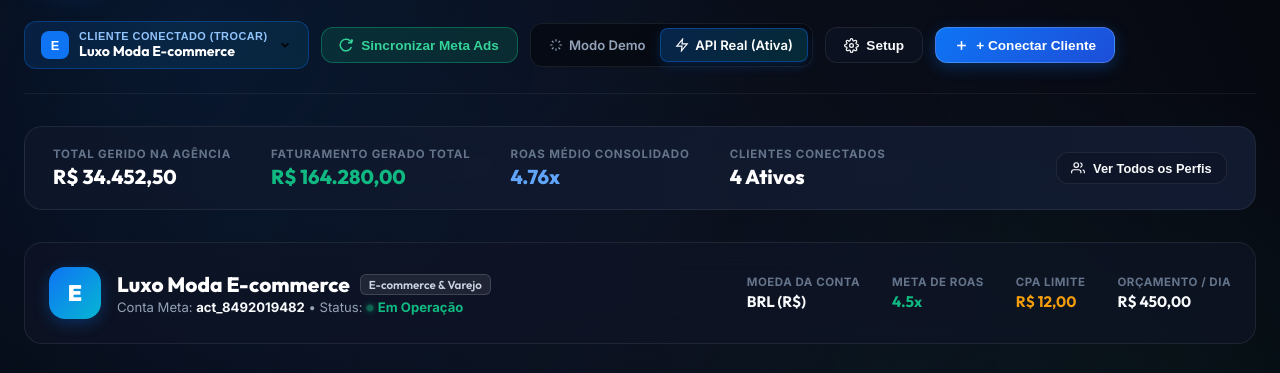
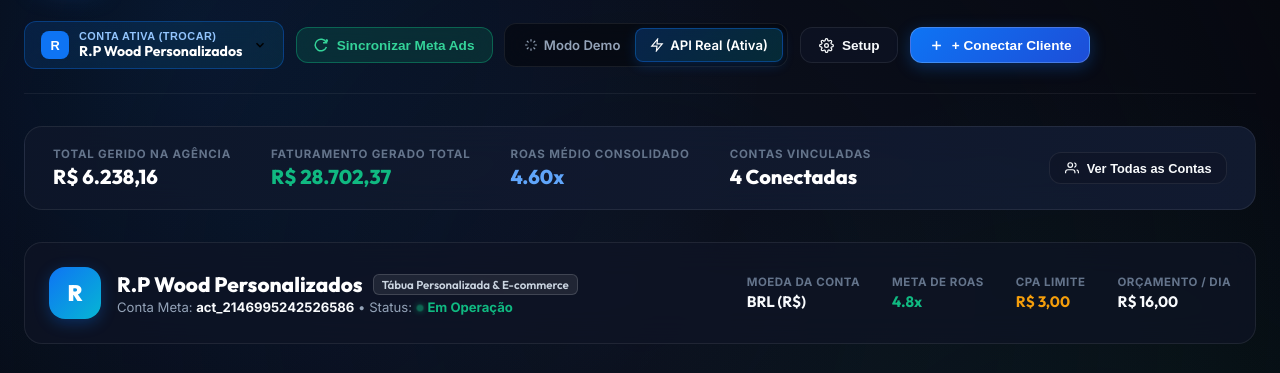
Before and after one commit to Raffaell19/publifysystem, a website: page index.html in a window 1280 px wide. Shown: the part 95-468 px from the top of the page. Drawn offline with Linux system fonts and the light colour scheme.

Commit message:
fix: update default HTML and cache resolution for R.P Wood account

```diff
--- a/index.html
+++ b/index.html
@@ -1313,10 +1313,10 @@
       <div class="header-actions">
         <!-- Client Profile Selector Button -->
         <button class="active-client-btn" onclick="openClientPortfolioModal()" title="Ver e Alternar Clientes Conectados">
-          <div class="client-avatar-mini" id="header-client-avatar">E</div>
+          <div class="client-avatar-mini" id="header-client-avatar">R</div>
           <div class="client-active-info">
-            <span class="client-active-label">Cliente Conectado (Trocar)</span>
-            <span class="client-active-name" id="header-client-name">Luxo Moda E-commerce</span>
+            <span class="client-active-label">Conta Ativa (Trocar)</span>
+            <span class="client-active-name" id="header-client-name">R.P Wood Personalizados</span>
           </div>
           <svg width="14" height="14" viewBox="0 0 24 24" fill="none" stroke="currentColor" stroke-width="2.5"><polyline points="6 9 12 15 18 9"/></svg>
         </button>
@@ -1358,26 +1358,26 @@
       <div class="agency-meta-group">
         <div class="agency-stat">
           <span class="agency-stat-label">Total Gerido na Agência</span>
-          <span class="agency-stat-val" id="agency-total-spend">R$ 34.452,50</span>
+          <span class="agency-stat-val" id="agency-total-spend">R$ 6.238,16</span>
         </div>
         <div class="agency-stat">
           <span class="agency-stat-label">Faturamento Gerado Total</span>
-          <span class="agency-stat-val" style="color:var(--color-emerald);" id="agency-total-revenue">R$ 164.280,00</span>
+          <span class="agency-stat-val" style="color:var(--color-emerald);" id="agency-total-revenue">R$ 28.702,37</span>
         </div>
         <div class="agency-stat">
           <span class="agency-stat-label">ROAS Médio Consolidado</span>
-          <span class="agency-stat-val" style="color:#60a5fa;" id="agency-avg-roas">4.76x</span>
+          <span class="agency-stat-val" style="color:#60a5fa;" id="agency-avg-roas">4.60x</span>
         </div>
         <div class="agency-stat">
-          <span class="agency-stat-label">Clientes Conectados</span>
-          <span class="agency-stat-val" id="agency-client-count">4 Ativos</span>
+          <span class="agency-stat-label">Contas Vinculadas</span>
+          <span class="agency-stat-val" id="agency-client-count">4 Conectadas</span>
         </div>
       </div>
 
       <div>
         <button class="btn-action" onclick="openClientPortfolioModal()" style="font-size:0.8rem; padding:0.45rem 0.9rem;">
           <svg width="14" height="14" viewBox="0 0 24 24" fill="none" stroke="currentColor" stroke-width="2"><path d="M17 21v-2a4 4 0 0 0-4-4H5a4 4 0 0 0-4 4v2"/><circle cx="9" cy="7" r="4"/><path d="M23 21v-2a4 4 0 0 0-3-3.87"/><path d="M16 3.13a4 4 0 0 1 0 7.75"/></svg>
-          Ver Todos os Perfis
+          Ver Todas as Contas
         </button>
       </div>
     </div>
@@ -1385,14 +1385,14 @@
     <!-- Active Client Profile Header Card -->
     <section class="client-header-card">
       <div class="client-profile-box">
-        <div class="client-big-avatar" id="active-big-avatar">E</div>
+        <div class="client-big-avatar" id="active-big-avatar">R</div>
         <div class="client-title-details">
           <h2>
-            <span id="active-profile-name">Luxo Moda E-commerce</span>
-            <span class="client-niche-tag" id="active-niche-tag">E-commerce & Varejo</span>
+            <span id="active-profile-name">R.P Wood Personalizados</span>
+            <span class="client-niche-tag" id="active-niche-tag">Tábua Personalizada & E-commerce</span>
           </h2>
           <p style="font-size:0.82rem; color:var(--text-secondary); margin-top:2px;">
-            Conta Meta: <strong style="color:var(--text-primary);" id="active-account-id">act_8492019482</strong> •
+            Conta Meta: <strong style="color:var(--text-primary);" id="active-account-id">act_2146995242526586</strong> •
             Status: <span class="status-dot"></span> <strong style="color:var(--color-emerald);">Em Operação</strong>
           </p>
         </div>
@@ -1405,15 +1405,15 @@
         </div>
         <div class="meta-strip-item">
           <span class="meta-strip-title">Meta de ROAS</span>
-          <span id="active-target-roas" class="meta-strip-val" style="color:var(--color-emerald);">4.5x</span>
+          <span id="active-target-roas" class="meta-strip-val" style="color:var(--color-emerald);">4.8x</span>
         </div>
         <div class="meta-strip-item">
           <span class="meta-strip-title">CPA Limite</span>
-          <span id="active-target-cpa" class="meta-strip-val" style="color:var(--color-amber);">R$ 12,00</span>
+          <span id="active-target-cpa" class="meta-strip-val" style="color:var(--color-amber);">R$ 3,00</span>
         </div>
         <div class="meta-strip-item">
           <span class="meta-strip-title">Orçamento / Dia</span>
-          <span id="active-daily-budget" class="meta-strip-val">R$ 450,00</span>
+          <span id="active-daily-budget" class="meta-strip-val">R$ 16,00</span>
         </div>
       </div>
     </section>
@@ -2041,13 +2041,12 @@
       if (stored) {
         try {
           const parsed = JSON.parse(stored);
-          if (Array.isArray(parsed) && parsed.length > 0) {
-            // Guarantee R.P Wood real account exists
-            const hasRp = parsed.some(c => c.id === 'act_2146995242526586');
-            if (hasRp) return parsed;
+          if (Array.isArray(parsed) && parsed.length > 0 && parsed[0].id === 'act_2146995242526586') {
+            return parsed;
           }
         } catch (e) {}
       }
+      saveStoredClients(DEFAULT_CLIENTS);
       return DEFAULT_CLIENTS;
     }
 
```
